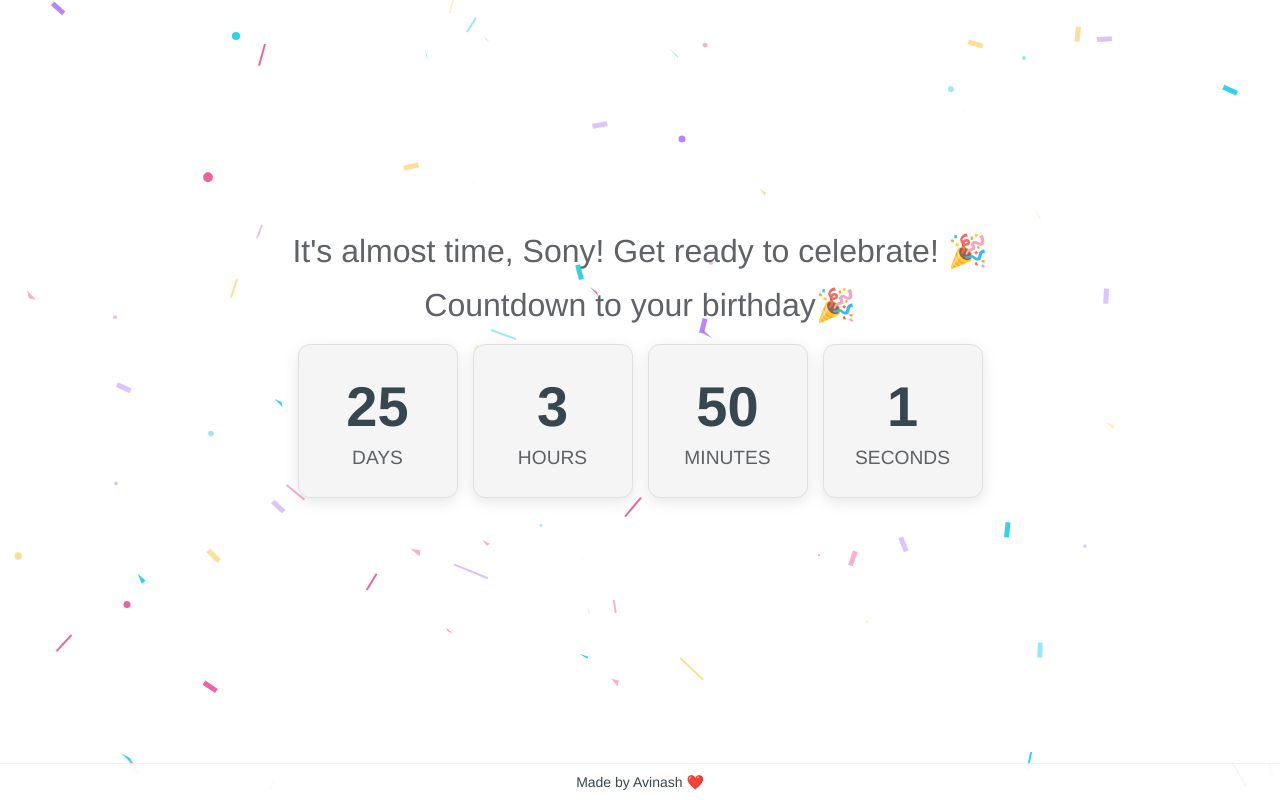
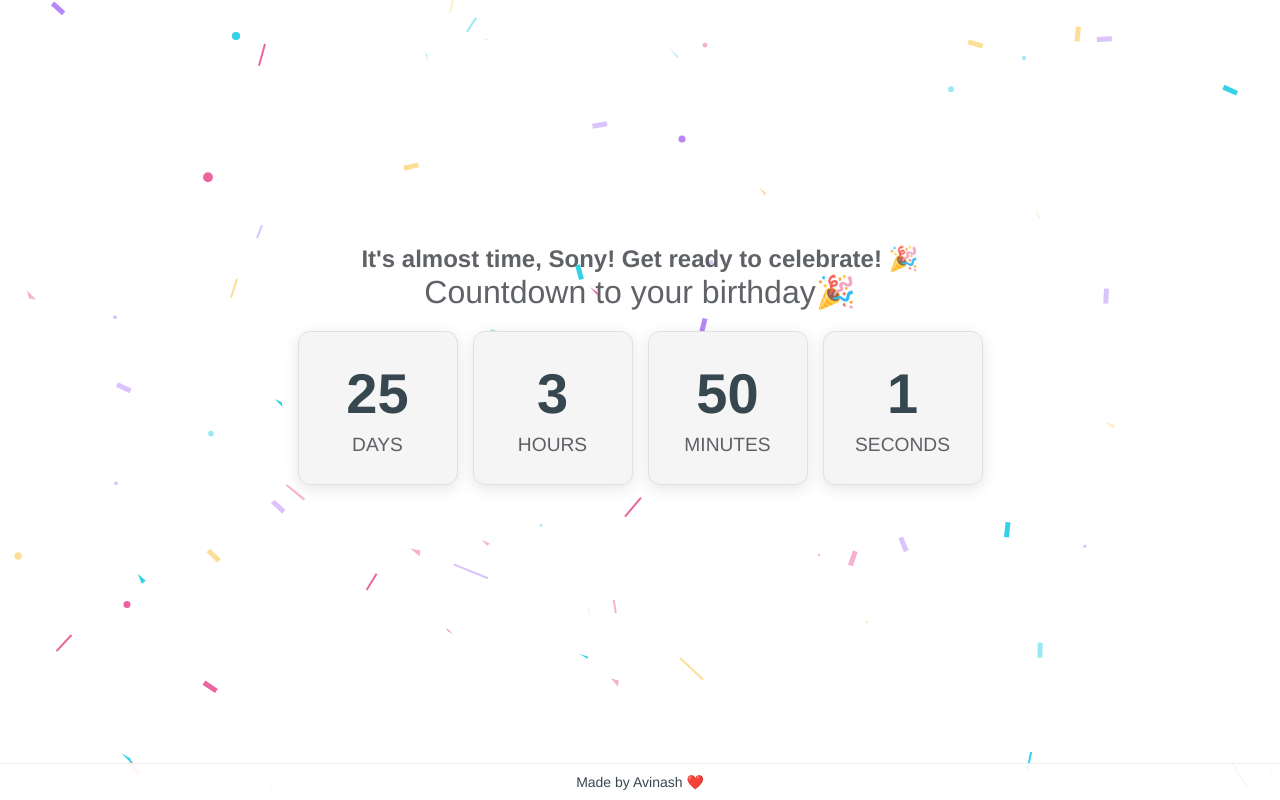
Before and after one commit to CoderAvi/birthday-wish, a plain HTML site: page index.html in a window 1280 px wide. Drawn offline with Linux system fonts and the light colour scheme.

Commit message:
Update index.html

```diff
--- a/index.html
+++ b/index.html
@@ -58,8 +58,8 @@
 <body>
   <canvas id="c"></canvas>
   <canvas id="confetti"></canvas>
-  <div class="container" id="count">
-     <h1 class="title">It's almost time, Sony! Get ready to celebrate! 🎉</h1>
+<div class="container" id="count">
+    <h2 id="countdown-text">It's almost time, Sony! Get ready to celebrate! 🎉</h2>
     <h1 id="head">Countdown to your birthday🎉</h1>
     <ul>
       <li><span id="day"></span>days</li>
@@ -67,7 +67,8 @@
       <li><span id="minute"></span>minutes</li>
       <li><span id="second"></span>seconds</li>
     </ul>
-  </div>
+</div>
+
   <div id="merrywrap" class="merrywrap">
     <canvas id="snowfall"></canvas>
     <div class="giftbox">
```
